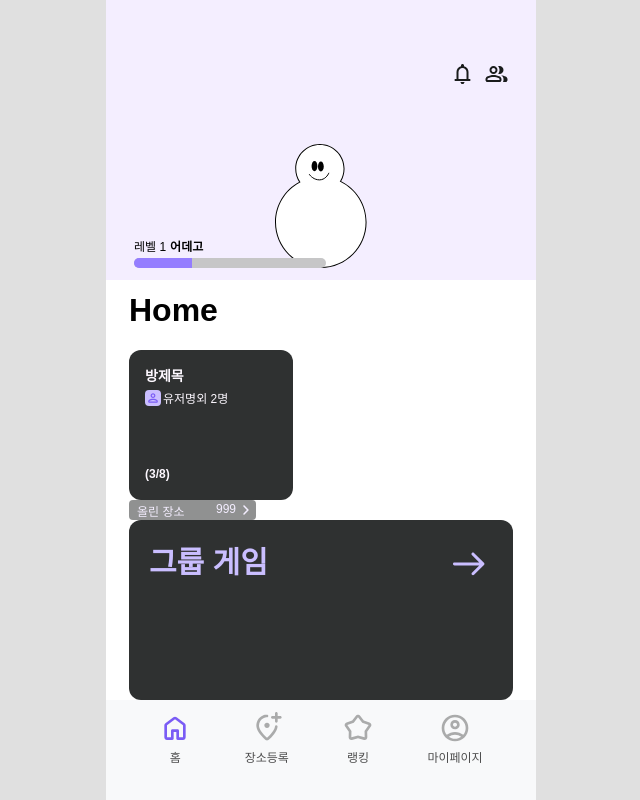
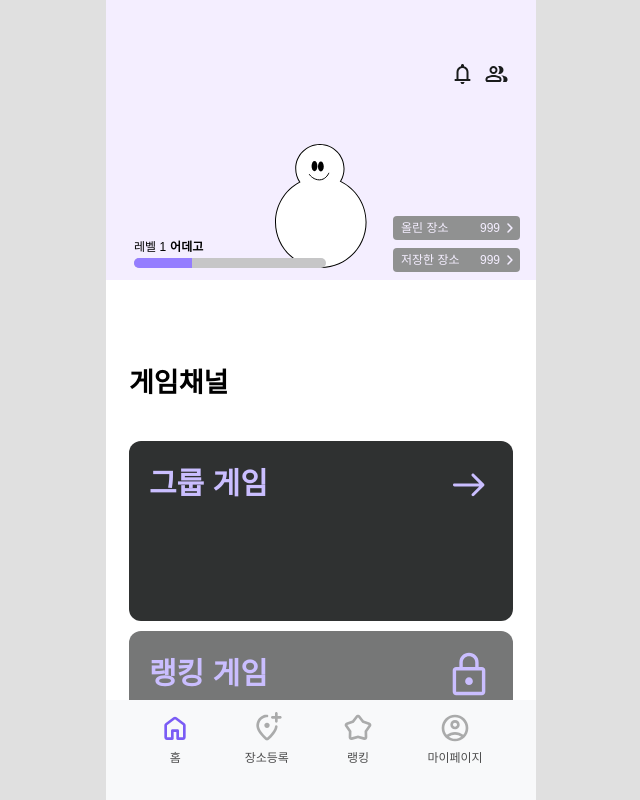
Before and after one commit to urdego/Urdego_Frontend, a Next.js app: page /home in a window 1280 px wide. Shown: the whole page, without its empty margins (319-959 px from the left). Built offline with nearby package versions, Linux system fonts and the light colour scheme.

Commit message:
fix: home 스타일 이슈 해결중

```diff
--- a/app/(nav)/home/Home.styles.ts
+++ b/app/(nav)/home/Home.styles.ts
@@ -1,5 +1,14 @@
 import styled from 'styled-components';
 
-export const HomeWrapper = styled.div`
-  margin-top: 280px;
+export const HomeTitle = styled.h1`
+font-size: 27px;
+align-self: stretch;
+margin-top: 280px;
+padding-bottom: 12px
 `;
+
+export const ChannelWrapper = styled.div`
+  display: flex;
+  flex-direction: column;
+  gap: 10px;
+`;
--- a/app/(nav)/home/page.tsx
+++ b/app/(nav)/home/page.tsx
@@ -1,29 +1,30 @@
 'use client';
+import Link from 'next/link';
 import TopBar from '@/components/Common/TopBar/TopBar';
 import { MainBanner } from '@/components/Layout/Home/MainBanner/MainBanner';
-
-import RoomButton from '@/components/Common/RoomButton/RoomButton';
 import ChannelButton from '@/components/Layout/Home/ChannelButton/ChannelButton';
-import LoactionButton from '@/components/Layout/Home/LocationButton/LocationButton';
-import { HomeWrapper } from './Home.styles';
+import { HomeTitle,ChannelWrapper, } from './Home.styles';
 
 const Home = () => {
   return (
     <div>
       <TopBar NavType="main" />
       <MainBanner />
-      <HomeWrapper>
-        <h1>Home</h1>
+      <ChannelWrapper>
+      <HomeTitle>게임채널</HomeTitle>
+        <Link href="/groupList">
+          <ChannelButton title="그룹 게임" />
+        </Link>
+        <ChannelButton title="랭킹 게임" />
+      </ChannelWrapper>
+      {/* <HomeWrapper>
         <RoomButton
           title="방제목"
           hostUser="유저명"
           groupMemberCount={3}
           maxMemberCount={8}
         />
-        <LoactionButton title="올린 장소" count={999} />
-        <ChannelButton title="그룹 게임" />
-        <ChannelButton title="랭킹 게임" />
-      </HomeWrapper>
+      </HomeWrapper> */}
     </div>
   );
 };
--- a/components/Layout/Home/LocationButton/LocationButton.styles.ts
+++ b/components/Layout/Home/LocationButton/LocationButton.styles.ts
@@ -1,7 +1,8 @@
 import styled from 'styled-components';
 
 export const LocationWrapper = styled.div`
-  width: 7.938rem;
+  width: 127px;
+  line-height: 150%;
   display: flex;
   flex-direction: row;
   justify-content: space-between;
--- a/components/Layout/Home/MainBanner/MainBanner.styles.ts
+++ b/components/Layout/Home/MainBanner/MainBanner.styles.ts
@@ -1,7 +1,7 @@
 import styled from 'styled-components';
 
 export const BannerWrapper = styled.div`
-  position: fixed;
+  position: absolute;
   top: 0;
   width: 430px;
   left: 50%;
@@ -9,10 +9,19 @@ export const BannerWrapper = styled.div`
   display: flex;
   justify-content: center;
   align-items: center;
+  /* margin-top:280px; */
   height: 280px;
   background-color: #f4eeff;
 `;
 
+export const ButtonWrapper = styled.div`
+  position: absolute;
+  bottom: 8px;
+  right: 16px;
+  display: flex;
+  flex-direction: column;
+  gap: 8px;
+`;
 export const LevelWrapper = styled.div`
   position: absolute;
   bottom: 10px;
--- a/components/Layout/Home/MainBanner/MainBanner.tsx
+++ b/components/Layout/Home/MainBanner/MainBanner.tsx
@@ -1,12 +1,17 @@
 import { Level } from './Level'
-import { BannerWrapper } from './MainBanner.styles'
+import { BannerWrapper, ButtonWrapper } from './MainBanner.styles'
 import { UserCharacter } from './UserCharacter'
+import  LocationButton  from './../LocationButton/LocationButton'
 
 export const MainBanner = () => {
     return (
         <BannerWrapper>
         <Level level={1} userName={'어데고'}/>
         <UserCharacter/>
+        <ButtonWrapper>
+            <LocationButton title='올린 장소' count={999}/>
+            <LocationButton title='저장한 장소' count={999}/>
+        </ButtonWrapper>
         </BannerWrapper>
     );
 }
--- a/styles/Container.ts
+++ b/styles/Container.ts
@@ -3,8 +3,7 @@ import styled from "styled-components";
 
 const Container = styled.div`
   width: 100%;
-  min-height: 100vh;
-  width: 100%;
+  min-height: calc(var(--vh, 1vh) * 100);
   min-width: 340px;
   max-width: 430px;
   max-height: 812px; /* 고정된 화면 높이 */
```
Also changed, not shown: app/groupList/page.tsx (added, +9 -0 lines).
